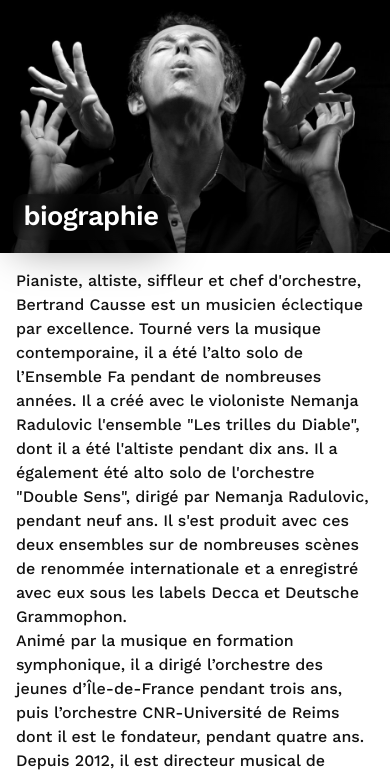
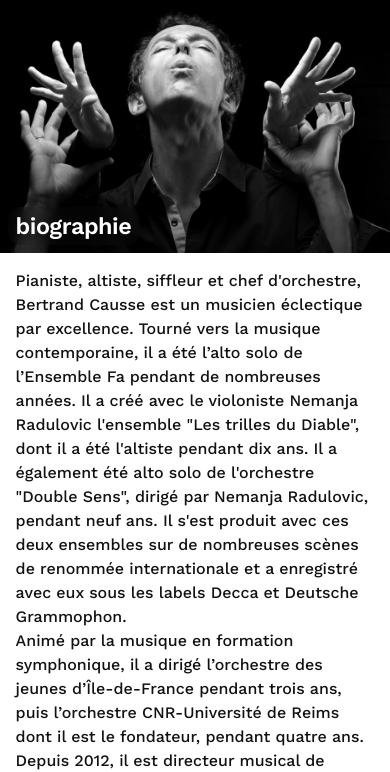
Before and after one commit to ninocaussefeuillet/bertrand_causse_site, a plain HTML site: page index.html in a window 390 px wide. Shown: the part 53-825 px from the top of the page. Drawn offline with nearby package versions, Linux system fonts and the light colour scheme.

Commit message:
MàJ auto – 2025-08-08 09:33:17

```diff
--- a/style.css
+++ b/style.css
@@ -313,33 +313,37 @@ footer {
   #burger{ display: block; }          /* bouton burger visible */
   /* .mobile-nav est déjà display:flex par défaut (et masquée via transform) */
 
-  /* — Typo — */
-  body{ font-size: 16px; }
-  #site-title{ font-size: 1.9rem; }
+  .chapter-hero{
+    /* hauteurs mini/maxi raisonnables pour petits écrans */
+    min-height: 180px;
+    max-height: 55vh;
+    overflow: hidden; /* cache le dépassement de l’image */
+  }
+  .chapter-img{
+    width: 100%;
+    height: 100%;
+    object-fit: cover;              /* on assume le recadrage */
+    object-position: center top;    /* cadre vers le haut : utile si le sujet est en haut */
+    display:block;
+  }
 
-  /* — Image de chapitre (full-bleed) — */
-  .chapter{ scroll-margin-top: 70px; }
-  .chapter-hero{ margin: 0; line-height: 0; }
-  .chapter-img{ display:block; width:100%; height:auto; }
-
-  /* — Titre en “verre” — on réduit un peu — */
+  /* Titre overlay plus compact pour ne pas bouffer l’image */
   :root{
-    --title-size: clamp(1.8rem, 6vw, 3.2rem);
-    --glass-pad: 12px;
+    --title-size: clamp(1.6rem, 6vw, 2.4rem);
+    --glass-pad: 10px;
   }
   .chapter-title{
-    left: clamp(14px, 5vw, 40px);
-    bottom: clamp(14px, 5vw, 40px);
+    left: clamp(12px, 5vw, 28px);
+    bottom: clamp(12px, 5vw, 28px);
   }
 
-  /* — Carte full-bleed — padding plus raisonnable — */
+  /* Carte full-bleed sans débordement */
   .chapter-card{
-    padding: clamp(18px, 4vw, 32px);
-    margin-left:  calc(50% - 50vw);
-    margin-right: calc(50% - 50vw);
+    margin-left: 0;
+    margin-right: 0;
+    padding: clamp(16px, 4vw, 24px);
+    border-radius: 0;
   }
-  .chapter-card > :first-child{ margin-top:0; }
-  .chapter-card > :last-child{  margin-bottom:0; }
 
   /* — Footer — évite qu’il masque le contenu en mobile — */
   footer{
@@ -359,20 +363,36 @@ footer {
   #site-title{ font-size: 1.6rem; }
 
   /* — Titre sur image — un cran plus petit — */
+  .chapter-hero{
+    min-height: 140px;       /* plus petit qu’en tablette */
+    max-height: 50vh;
+    overflow: hidden;
+  }
+  .chapter-img{
+    width: 100%;
+    height: 100%;
+    object-fit: cover;              /* on garde le recadrage */
+    object-position: center top;    /* sujet cadré vers le haut */
+    display: block;
+  }
+
+  /* Titre overlay — encore plus compact */
   :root{
-    --title-size: clamp(1.6rem, 7vw, 2.6rem);
-    --glass-pad: 10px;
+    --title-size: clamp(1.4rem, 6vw, 2rem);
+    --glass-pad: 8px;
   }
   .chapter-title{
-    left: clamp(12px, 6vw, 28px);
-    bottom: clamp(12px, 6vw, 28px);
+    left: clamp(10px, 4vw, 20px);
+    bottom: clamp(10px, 4vw, 20px);
   }
 
-  /* — Carte — padding réduit — */
-  .chapter-card{ padding: clamp(16px, 4vw, 24px); }
-
-  /* — Liens overlay mobile — un peu plus espacés — */
-  .mobile-nav{ gap: 14px; }
+  /* Carte full-bleed : aucun débordement horizontal */
+  .chapter-card{
+    margin-left: 0;
+    margin-right: 0;
+    padding: clamp(14px, 4vw, 20px);
+    border-radius: 0;
+  }
 
   /* — Vidéo — marge plus compacte — */
   .video-wrapper{ margin-bottom: 12px; }
```
